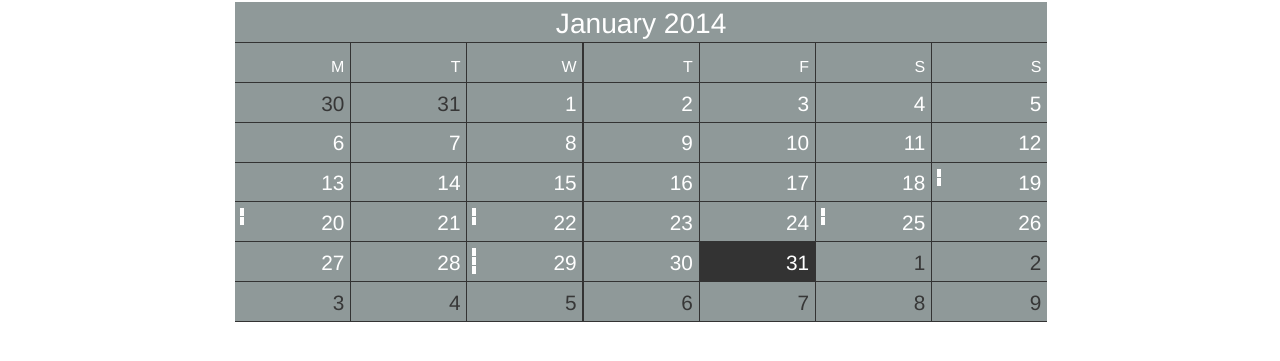
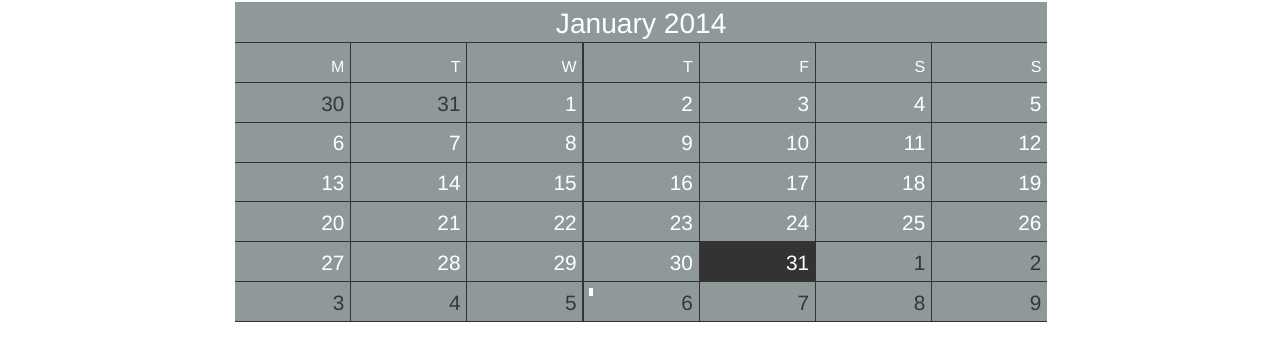
Before and after one commit to chadev/chadev.github.io, a Jekyll site: the page built from calendar.html, in a window 1280 px wide. Shown: the part 230-591 px from the top of the page. Built offline with Jekyll 4.4.1, drawn with Linux system fonts in a browser that asks for light colours; nearby versions of some CDN libraries; Markdown is read by kramdown in place of the engine named in the settings.

Commit message:
added calendar and updated events

```diff
--- a/calendar.html
+++ b/calendar.html
@@ -8,32 +8,78 @@ title: <chadev/> | Calendar
           <div class="col-1" role="main">
             <h2>Calendar of Events</h2>
             <div class="calendar" data-color="red" style="height:20em">
-              <div data-role="day" data-day="20140119">
-                <div data-role="event" data-name="Extract information from humans" data-start="9.00" data-end="9.30" data-location="Earth"></div>
-                <div data-role="event" data-name="Breakfast with the guys" data-start="10.00" data-end="11.00" data-location="Mars"></div>
+
+              <!-- February 6th -->
+              <div data-role="day" data-day="20140206">
+                <div data-role="event"
+                  data-name="An introduction to grails w/ Jared Menard"
+                  data-start="12:00"
+                  data-end="1:00"
+                  data-location="<a href='http://www.meetup.com/chadevs/events/160310952/'>More Info</a>">
+                </div>
               </div>
-              <div data-role="day" data-day="20140120">
-                <div data-role="event" data-name="Extract information from humans" data-start="9.00" data-end="9.30" data-location="Earth"></div>
-                <div data-role="event" data-name="Breakfast with the guys" data-start="10.00" data-end="11.00" data-location="Mars"></div>
+
+              <!-- February 13th -->
+              <div data-role="day" data-day="20140213">
+                <div
+                  data-role="event"
+                  data-name="Unity 3D w/ Rodger Maarfi"
+                  data-start="12:00"
+                  data-end="1:00"
+                  data-location="<a href='http://www.meetup.com/chadevs/events/160329202/'>More Info</a>"
+                  >
+                </div>
               </div>
-              <div data-role="day" data-day="20140122">
-                <div data-role="event" data-name="Extract information from humans" data-start="9.00" data-end="9.30" data-location="Earth"></div>
-                <div data-role="event" data-name="Breakfast with the guys" data-start="10.00" data-end="11.00" data-location="Mars"></div>
+
+              <!-- February 17th -->
+              <div data-role="day" data-day="20140217">
+                <div
+                  data-role="event"
+                  data-name="GDG Gigcity"
+                  data-start="6:00 PM"
+                  data-end="done"
+                  data-location="<a href='https://plus.google.com/events/cut2p02gjmv727d5b08nfk7v55c'>More Info</a>"
+                  >
+                </div>
               </div>
-              <div data-role="day" data-day="20140125">
-                <div data-role="event" data-name="Extract information from humans" data-start="9.00" data-end="9.30" data-location="Earth"></div>
-                <div data-role="event" data-name="Breakfast with the guys" data-start="10.00" data-end="11.00" data-location="Mars"></div>
+
+              <!-- February 18th -->
+              <div data-role="day" data-day="20140218">
+                <div
+                  data-role="event"
+                  data-name="noogaJS February Meetup w/ David Baskin"
+                  data-start="5:30 PM"
+                  data-end="7:30 PM"
+                  data-location="<a href='http://noogajs.org/#/meetups/feb'>More Info</a>"
+                  >
+                </div>
               </div>
-              <div data-role="day" data-day="20140129">
-                <div data-role="event" data-name="Extract information from humans" data-start="9.00" data-end="9.30" data-location="Earth"></div>
-                <div data-role="event" data-name="Breakfast with the guys" data-start="10.00" data-end="11.00" data-location="Mars"></div>
-                <div data-role="event" data-name="Extract information from humans" data-start="9.00" data-end="9.30" data-location="Earth"></div>
-                <div data-role="event" data-name="Breakfast with the guys" data-start="10.00" data-end="11.00" data-location="Mars"></div>
-                <div data-role="event" data-name="Extract information from humans" data-start="9.00" data-end="9.30" data-location="Earth"></div>
-                <div data-role="event" data-name="Breakfast with the guys" data-start="10.00" data-end="11.00" data-location="Mars"></div>
-                <div data-role="event" data-name="Extract information from humans" data-start="9.00" data-end="9.30" data-location="Earth"></div>
-                <div data-role="event" data-name="Breakfast with the guys" data-start="10.00" data-end="11.00" data-location="Mars"></div>
+
+              <!-- February 20th -->
+              <div data-role="day" data-day="20140220">
+                <div
+                  data-role="event"
+                  data-name="An introduction to Amazon Web Services Autoscaling w/ Micah Hausler"
+                  data-start="12:00"
+                  data-end="1:00"
+                  data-location="<a href='http://www.meetup.com/chadevs/events/160548412/'>More Info</a>"
+                  >
+                </div>
               </div>
+
+
+              <!-- February 25th -->
+              <div data-role="day" data-day="20140225">
+                <div
+                  data-role="event"
+                  data-name="Code & Creativity - Steph Troeth and Justin Kropp"
+                  data-start="7:00 PM"
+                  data-end="9:00 PM"
+                  data-location="<a href='http://codeandcreativity.com/events/2014-02-25/'>More Info</a>"
+                  >
+                </div>
+              </div>
+
             </div>
           </div>
         </div>
```
Also changed, not shown: 1 other file.
